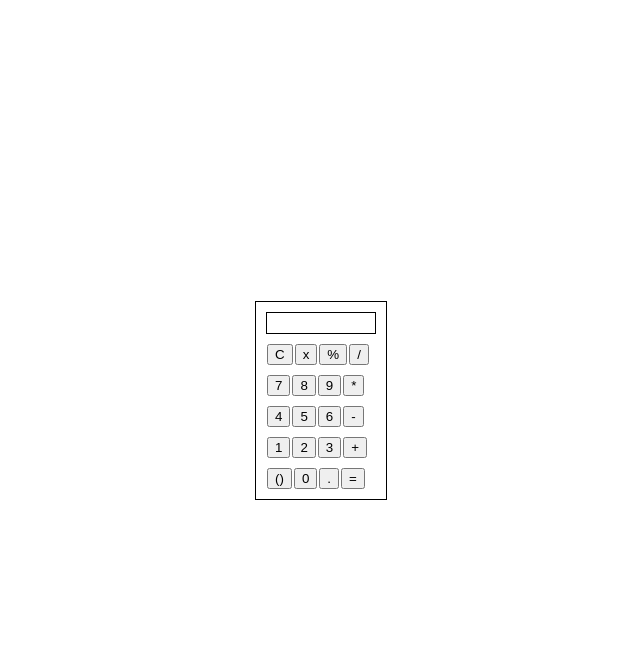
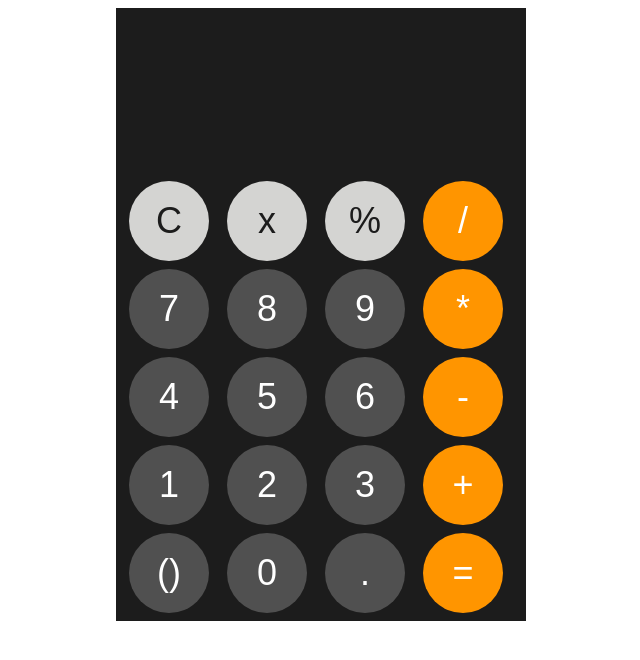
Before and after one commit to TumiTarantino/odin-calculator, a plain HTML site: page index.html in a window 1280 px wide. Shown: the whole page, without its empty margins (319-959 px from the left). Drawn offline with Linux system fonts and the light colour scheme.

Commit message:
Changed structure of calculator

```diff
--- a/index.html
+++ b/index.html
@@ -3,46 +3,14 @@
 <head>
     <meta charset="UTF-8">
     <meta name="viewport" content="width=device-width, initial-scale=1.0">
-    <title>Calculator</title>
+    <title>Calculator Tutorial</title>
     <link rel="stylesheet" href="styles.css">
     <script src="script.js" defer></script>
 </head>
 <body>
-    <div class="calculator-container">
-        <div class="calculator-body">
-            <div class="calculator-display">
-            </div>
-            <div class="row-buttons-container">
-                <div class="calculator-button"><button>C</button></div>
-                <div class="calculator-button"><button>x</button></div>
-                <div class="calculator-button"><button>%</button></div>
-                <div class="calculator-button"><button>/</button></div>
-            </div>
-            <div class="row-buttons-container">
-                <div class="calculator-button"><button>7</button></div>
-                <div class="calculator-button"><button>8</button></div>
-                <div class="calculator-button"><button>9</button></div>
-                <div class="calculator-button"><button>*</button></div>
-            </div>
-            <div class="row-buttons-container">
-                <div class="calculator-button"><button>4</button></div>
-                <div class="calculator-button"><button>5</button></div>
-                <div class="calculator-button"><button>6</button></div>
-                <div class="calculator-button"><button>-</button></div>
-            </div>
-            <div class="row-buttons-container">
-                <div class="calculator-button"><button>1</button></div>
-                <div class="calculator-button"><button>2</button></div>
-                <div class="calculator-button"><button>3</button></div>
-                <div class="calculator-button"><button>+</button></div>
-            </div>
-            <div class="row-buttons-container">
-                <div class="calculator-button"><button>()</button></div>
-                <div class="calculator-button"><button>0</button></div>
-                <div class="calculator-button"><button>.</button></div>
-                <div class="calculator-button"><button>=</button></div>
-            </div>
-        </div>
+    <div id="calculator">
+        <input type="text" id="display" readonly>
+        <div id="buttons"></div>
     </div>
 </body>
 </html>
--- a/script.js
+++ b/script.js
@@ -1,46 +1,38 @@
-//These functions need type checks before trying to return the numbers
-function add(num1,num2){
-    return num1+num2
+const buttonsValues = [
+    "C", "x", "%", "/",
+    "7", "8", "9", "*",
+    "4", "5", "6", "-",
+    "1", "2", "3", "+",
+    "()", "0", ".", "="
+];
+//x is backspace
+const rightSymbols = ["/", "*", "-", "+", "="];
+const topSymbols = ["C", "x", "%"];
+
+const display = document.getElementById("display")
+
+let A = 0;
+let operator = null;
+let B = null;
+
+//Adds buttons and functionality to html
+for(let i = 0; i < buttonsValues.length; i++){
+    //Creates buttons in memory, does <button>AC</button>, for example
+    let value = buttonsValues[i];
+    let button = document.createElement("button");
+    button.innerText = value;
+
+    //Styles button colours
+    if(rightSymbols.includes(value)){
+        button.style.backgroundColor = "#FF9500";
+    }
+    else if(topSymbols.includes(value)){
+        button.style.backgroundColor = "#D4D4D2";
+        button.style.color = "#1C1C1C";
+    }
+
+    //process button clicks
+
+    // add buttons to calculator
+    document.getElementById("buttons").appendChild(button);
 }
-
-function subtract(num1,num2){
-    return num1-num2
-}
-
-function multiply(num1,num2){
-    return num1*num2
-}
-
-function divide(num1,num2){
-    return num1/num2
-}
-
-//Calculator input variables
-let num1 = 0;
-//Should the operator be string?
-let operator = "+";
-let num2 = 0;
-
-function operate(num1,operator,num2){
-    if(operator === "+"){
-        return add(num1,num2);
-    }
-    else if(operator === "-"){
-        return subtract(num1,num2);
-    }
-    else if(operator === "*"){
-        return multiply(num1,num2);
-    }
-    else if(operator === "/"){
-        return divide(num1,num2);
-    }
-}
-
-//Event listeners for calculator buttons
-const display = document.querySelector(".calculator-display");
-
-const buttons = document.querySelectorAll("button")
-console.log(buttons)
-buttons.forEach(button => {button.addEventListener("click", () => {
-    alert("button pressed")
-})})
--- a/styles.css
+++ b/styles.css
@@ -2,34 +2,50 @@ body{
     display: flex;
     justify-content: center;
     align-items: center;
-    margin: 0;                /* Removes default browser spacing */
-    min-height: 100dvh;       /* Stretches body to full viewport height */
 }
 
-.calculator-body{
-   border: 1px solid black;
-   min-height: 100px;
-   min-width: 130px;
+#calculator{
+    font-family: Arial, Helvetica, sans-serif;
+    background-color: #1c1c1c;
+    padding: 60px 5px 0px 5px;
+    width: 400px;
+    max-width: 400px;
 }
 
-.calculator-display{
-    margin: 10px;
-    border: 1px solid black;
-    min-height: 20px;
-    min-width: 80px;
+#display{
+    background-color: #1c1c1c;
+    color: white;
     text-align: right;
+    font-size: 90px;
+    border: none;
+    outline: none;
+    width: 100%;
+    box-sizing: border-box;
 }
 
-.row-buttons-container{
-    margin: 10px;
-    display: flex;
-    max-width: 80px;
+#buttons{
+    display: grid;
+    grid-template-columns: repeat(4, 1fr);
+    gap: 8px;
+    padding: 8px;
 }
-.calculator-button{
-    margin-left: 1px;
-    margin-right: 1px;
-    /* border: 1px solid black; */
-    flex: auto;
-    min-height: 10px;
-    align-content: center;
+
+#buttons button{
+    background-color: #505050;
+    color: white;
+    font-size: 36px;
+    text-align: center;
+    width: 80px;
+    height: 80px;
+    border-radius: 40px;
+    border: none;
 }
+
+#buttons button:hover{
+    opacity: 70%;
+}
+
+#buttons button:active{
+    opacity: 50%;
+    background-color: white;
+}
```
